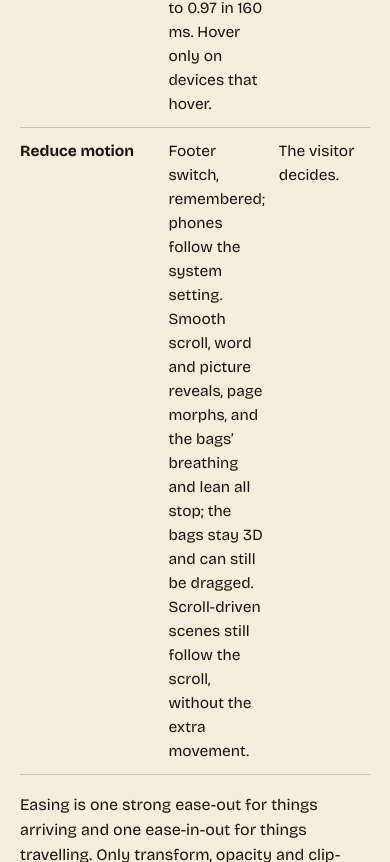
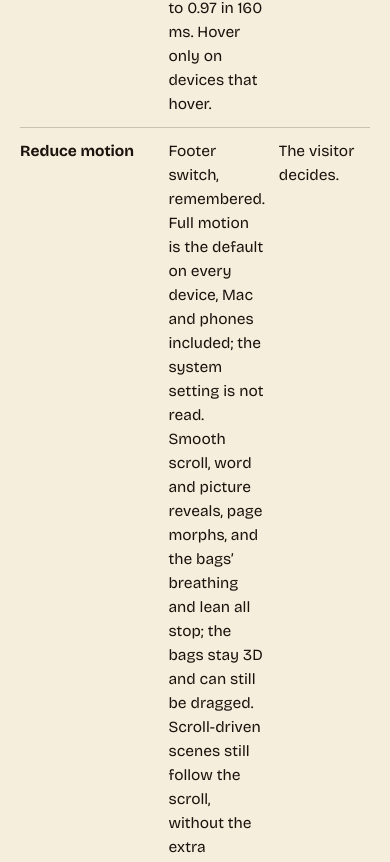
Before and after one commit to RuibinRay/WebDesign3, a website: page breakdown.html in a window 390 px wide. Shown: the part 11138-12000 px from the top of the page. Drawn offline with nearby package versions, Linux system fonts and the light colour scheme.

Commit message:
Full motion by default on every device
Phones no longer follow the system reduce-motion switch; only the footer
button turns motion down, and that choice is remembered.

Co-Authored-By: Claude Opus 5.5 <noreply@anthropic.com>

```diff
--- a/breakdown.html
+++ b/breakdown.html
@@ -127,7 +127,7 @@
         <tr><th scope="row">The bags</th><td>Every bag is 3D and can be handled with the mouse or a finger. Drag one to turn it all the way round and tilt it; let go and it keeps spinning, then slows. It leans toward a pointer that comes near. On the four-days screen each bag also turns to face you as its day arrives. Away from the chip page a bag settles back to its resting pose once the pointer leaves it. On a chip page it stays where you leave it: “Turn the bag over” or a double-click flips it to the nutrition panel, and the arrow keys turn it. Dragging a bag never follows the link it sits in; a plain click still does.</td><td>It is a product you would pick up and turn, so it behaves like one. Everything here is driven by the visitor, and the flip shows where the back-of-pack information is.</td></tr>
         <tr><th scope="row">Menu links</th><td>A long jump plays as a fast-forward, at most 2.6 s, so the page visibly ripens past you.</td><td>Keeps the sense of place a jump cut would lose.</td></tr>
         <tr><th scope="row">Buttons</th><td>Press scales to 0.97 in 160 ms. Hover only on devices that hover.</td><td>Feedback.</td></tr>
-        <tr><th scope="row">Reduce motion</th><td>Footer switch, remembered; phones follow the system setting. Smooth scroll, word and picture reveals, page morphs, and the bags’ breathing and lean all stop; the bags stay 3D and can still be dragged. Scroll-driven scenes still follow the scroll, without the extra movement.</td><td>The visitor decides.</td></tr>
+        <tr><th scope="row">Reduce motion</th><td>Footer switch, remembered. Full motion is the default on every device, Mac and phones included; the system setting is not read. Smooth scroll, word and picture reveals, page morphs, and the bags’ breathing and lean all stop; the bags stay 3D and can still be dragged. Scroll-driven scenes still follow the scroll, without the extra movement.</td><td>The visitor decides.</td></tr>
       </tbody></table></div>
         <p>Easing is one strong ease-out for things arriving and one ease-in-out for things travelling. Only transform, opacity and clip-path are animated.</p></div>
     </section>
--- a/js/motion.js
+++ b/js/motion.js
@@ -1,16 +1,16 @@
 /*
  * Motion setting, read before the page paints.
- * Full motion by default on desktop. Phones and tablets follow the system "reduce motion"
- * switch. A visitor's own choice, made with the footer button, is remembered and always wins.
+ * Full motion by default on every device, Mac and phones included, whatever the system
+ * "reduce motion" switch says. Only the footer button turns it down, and that choice is remembered.
  */
 (function () {
   var d = document.documentElement;
   d.classList.add('js');
   var saved = null;
   try { saved = localStorage.getItem('racimo.motion'); } catch (e) {}
-  var touch = window.matchMedia('(hover: none) and (pointer: coarse)').matches;
-  var sysReduce = window.matchMedia('(prefers-reduced-motion: reduce)').matches;
-  if (saved === 'reduce' || (saved === null && touch && sysReduce)) d.classList.add('reduce');
+  /* Full motion everywhere by default: Mac, Windows, iPhone, Android, whatever the system setting says.
+     Only the visitor's own choice, made with the "Reduce motion" button in the footer, turns it down. */
+  if (saved === 'reduce') d.classList.add('reduce');
   /* A page morph the browser abandons (a background tab, a quick reload) rejects its promises. That is
      not an error. Caught here, in the head, because the reveal can happen before the later scripts run. */
   ['pageswap', 'pagereveal'].forEach(function (name) {
```
